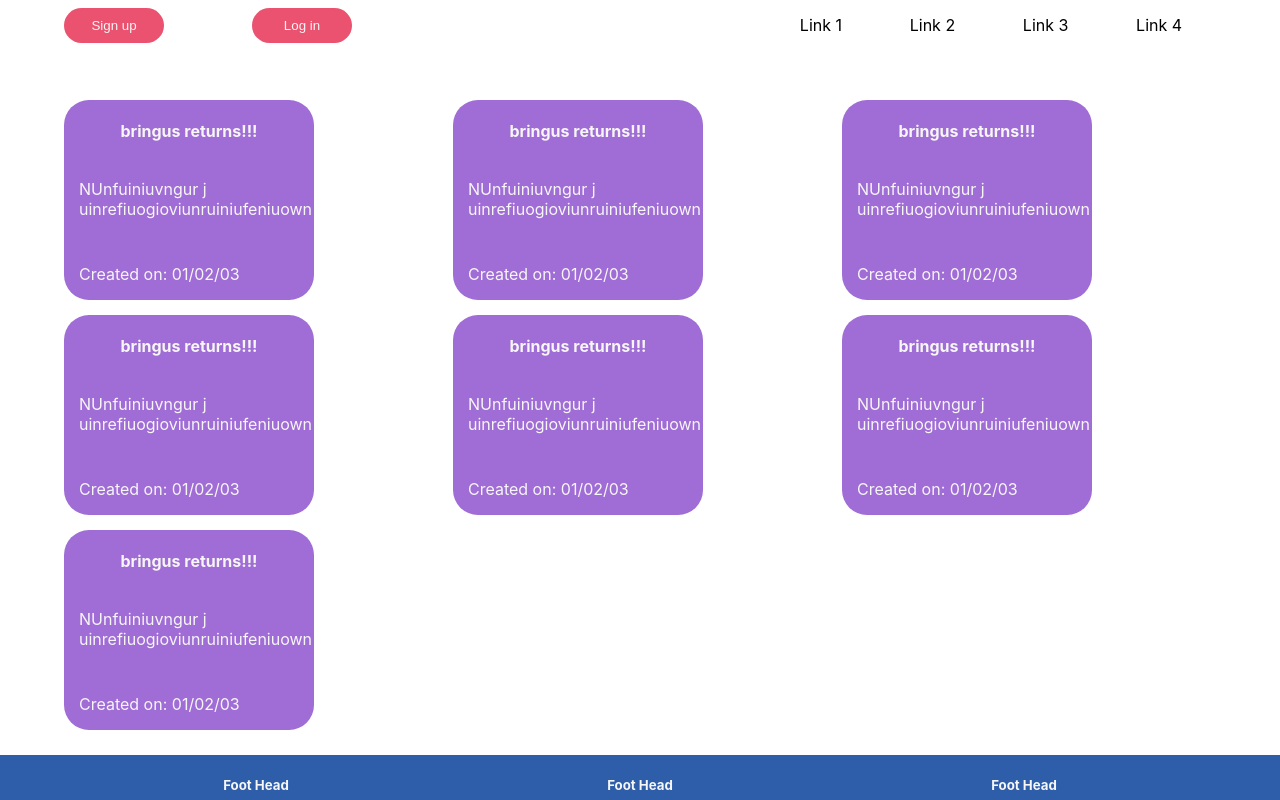
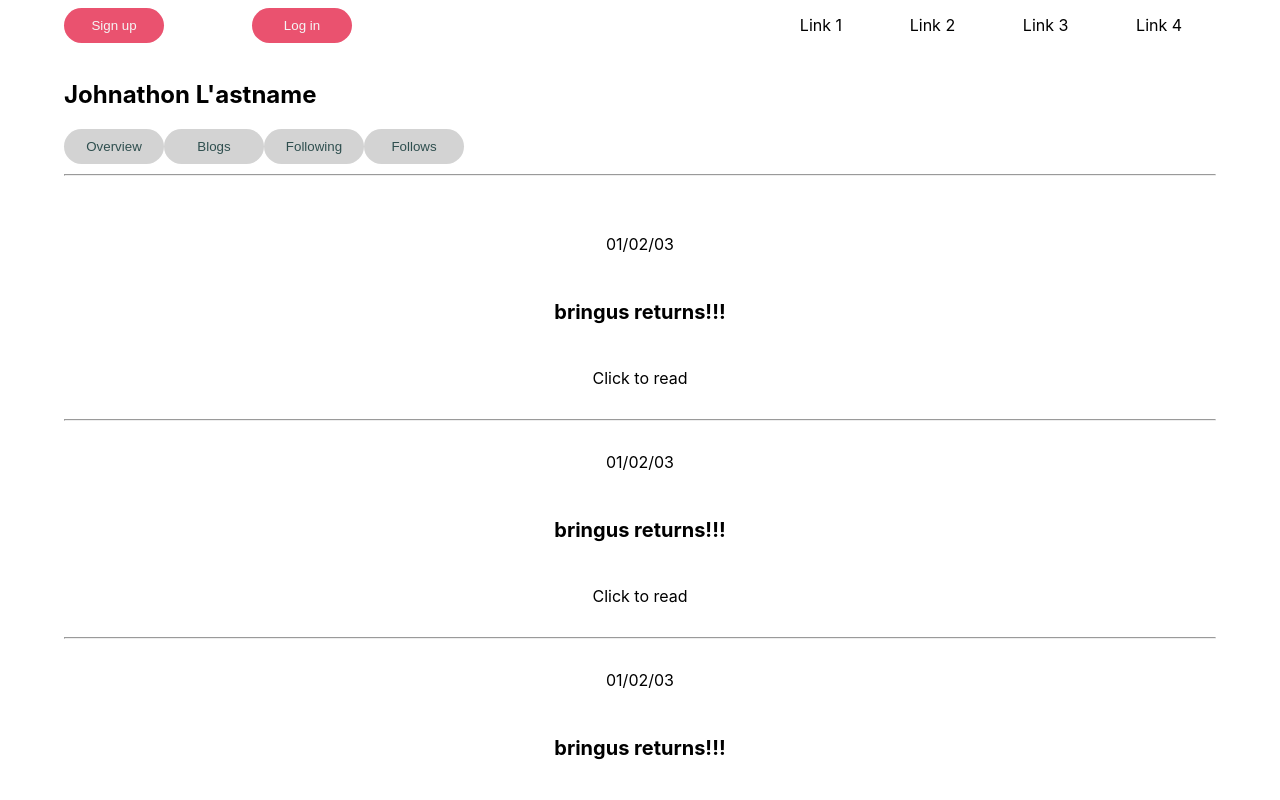
Before and after one commit to dfelsie/frontend-templates, a Next.js app in the folder next-module-css-app/: page /profile/1/blogs in a window 1280 px wide. Shown: the top 800 px of the page. Built offline with nearby package versions, Linux system fonts and the light colour scheme.

Commit message:
Very simple  frontend p much done

```diff
--- a/next-module-css-app/src/components/Blog/Blog.module.css
+++ b/next-module-css-app/src/components/Blog/Blog.module.css
@@ -32,6 +32,22 @@
   bottom: 0;
 }
 
+.blogSec {
+  height: 200px;
+  display: flex;
+  flex-direction: column;
+  justify-content: center;
+}
+
+.blogSec h5 {
+  font-size: 1.25rem;
+  height: 1.35rem;
+  margin: auto;
+}
+.blogSec p {
+  margin: auto;
+}
+
 @media only screen and (min-width: 640px) {
   .blogGrid {
     grid-template-columns: repeat(3, 1fr);
--- a/next-module-css-app/src/components/Blog/BlogPreview.tsx
+++ b/next-module-css-app/src/components/Blog/BlogPreview.tsx
@@ -3,6 +3,7 @@ import localStyles from "./Blog.module.css";
 import sharedStyles from "../../sharedStyles.module.css";
 import BlogGrid from "./BlogGrid";
 import { Blog } from "../../types/Blog";
+import BlogSec from "./BlogSec";
 
 type Props = {
   blogs: Blog[];
@@ -11,7 +12,10 @@ export default function BlogPreview({ blogs }: Props) {
   return (
     <div>
       {" "}
-      <BlogGrid blogList={blogs} />{" "}
+      {blogs.map((val, i) => (
+        <BlogSec blog={val} key={`blogSec${i}`} />
+      ))}
+      {/*       <BlogGrid blogList={blogs} />{" "} */}
     </div>
   );
 }
--- /dev/null
+++ b/next-module-css-app/src/components/Blog/BlogSec.tsx
@@ -0,0 +1,19 @@
+import React, { useEffect, useState } from "react";
+import localStyles from "./Blog.module.css";
+import sharedStyles from "../../sharedStyles.module.css";
+import { Blog } from "../../types/Blog";
+type Props = {
+  blog: Blog;
+};
+export default function BlogSec({ blog }: Props) {
+  return (
+    <>
+      <div className={localStyles.blogSec}>
+        <p>{blog.createdAt}</p>
+        <h5>{blog.title}</h5>
+        <p>Click to read</p>
+      </div>
+      <hr />{" "}
+    </>
+  );
+}
--- a/next-module-css-app/src/components/Layout/Layout.module.css
+++ b/next-module-css-app/src/components/Layout/Layout.module.css
@@ -12,7 +12,7 @@
   flex-grow: 1;
   padding-right: 5%;
   padding-left: 5%;
-  padding-top: 50px;
+  padding-top: 10px;
   padding-bottom: 25px;
   position: relative;
   display: flex;
--- a/next-module-css-app/src/pages/profile/[id]/blogs.tsx
+++ b/next-module-css-app/src/pages/profile/[id]/blogs.tsx
@@ -2,12 +2,15 @@ import React from "react";
 import BlogPreview from "../../../components/Blog/BlogPreview";
 import Layout from "../../../components/Layout/Layout";
 import { fakeUserData } from "../../../consts/consts";
+import UserNavbar from "../../../widgets/UserNavBar/UserNavbar";
 
 type Props = {};
 
 export default function blogs({}: Props) {
   return (
     <Layout>
+      <UserNavbar />
+
       <BlogPreview blogs={fakeUserData.posts}></BlogPreview>
     </Layout>
   );
--- /dev/null
+++ b/next-module-css-app/src/widgets/UserNavBar/UserNavbar.module.css
@@ -0,0 +1,19 @@
+.userNavDiv {
+  display: flex;
+  flex-direction: column;
+  padding-bottom: 25px;
+}
+.userNavDiv hr {
+  margin: 0;
+  margin-top: 10px;
+  margin-bottom: 10px;
+}
+
+.butGrp {
+  display: flex;
+}
+
+.linkBut {
+  background-color: lightgray;
+  color: darkslategrey;
+}
--- /dev/null
+++ b/next-module-css-app/src/widgets/UserNavBar/UserNavbar.tsx
@@ -0,0 +1,49 @@
+import React, { useEffect, useState } from "react";
+import localStyles from "./UserNavbar.module.css";
+import sharedStyles from "../../sharedStyles.module.css";
+import joinClasses from "../../utils/joinClasses";
+type Props = {};
+export default function UserNavbar({}: Props) {
+  return (
+    <div className={localStyles.userNavDiv}>
+      <div className={localStyles.userNavName}>
+        <h2>Johnathon L'astname </h2>
+      </div>
+      <div className={localStyles.butGrp}>
+        <button
+          className={joinClasses(
+            sharedStyles.actionButton,
+            localStyles.linkBut
+          )}
+        >
+          Overview
+        </button>
+        <button
+          className={joinClasses(
+            sharedStyles.actionButton,
+            localStyles.linkBut
+          )}
+        >
+          Blogs
+        </button>
+        <button
+          className={joinClasses(
+            sharedStyles.actionButton,
+            localStyles.linkBut
+          )}
+        >
+          Following
+        </button>
+        <button
+          className={joinClasses(
+            sharedStyles.actionButton,
+            localStyles.linkBut
+          )}
+        >
+          Follows
+        </button>
+      </div>
+      <hr />
+    </div>
+  );
+}
```
Also changed, not shown: next-module-css-app/src/pages/me.tsx (added, +15 -0 lines).
